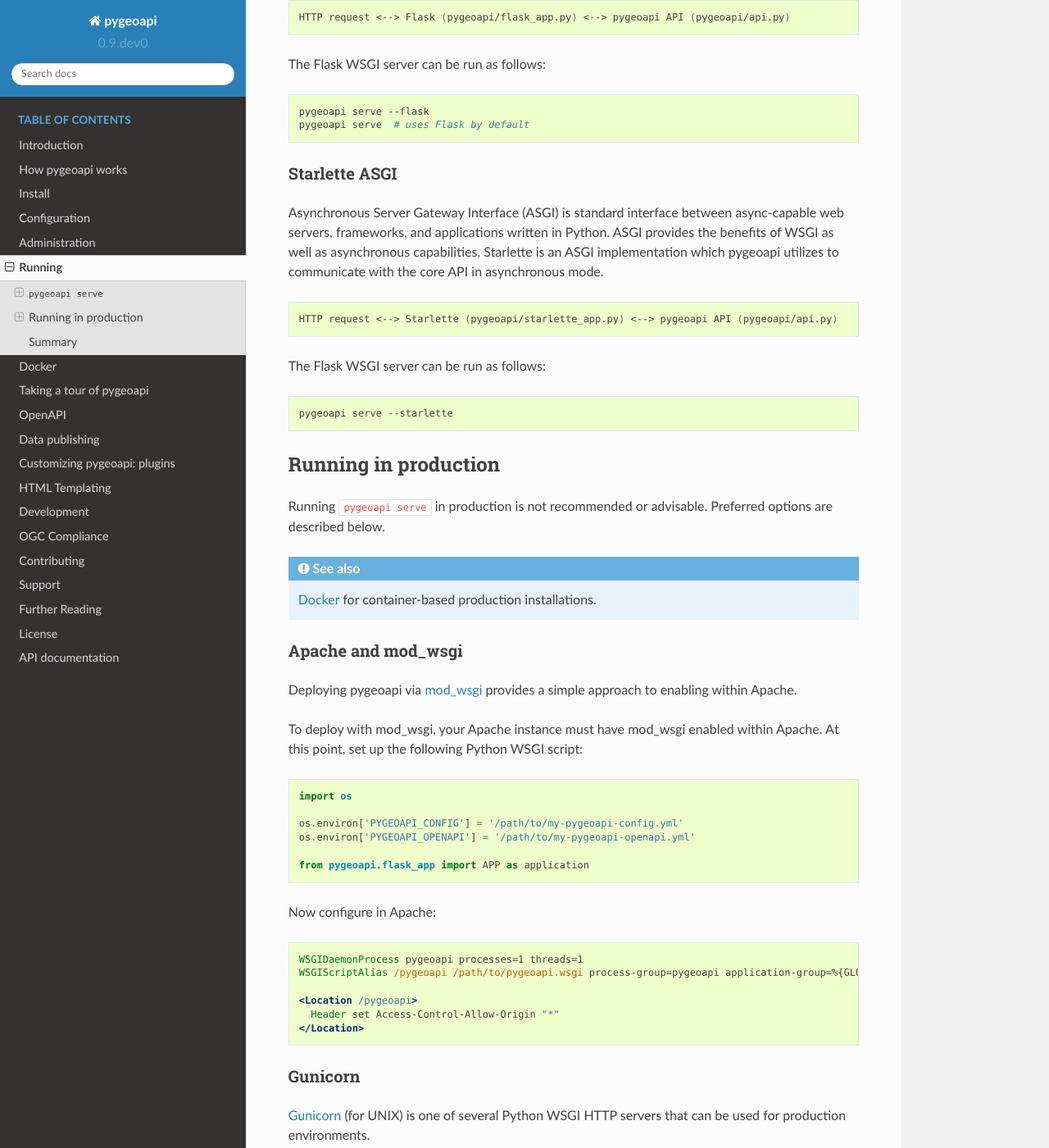
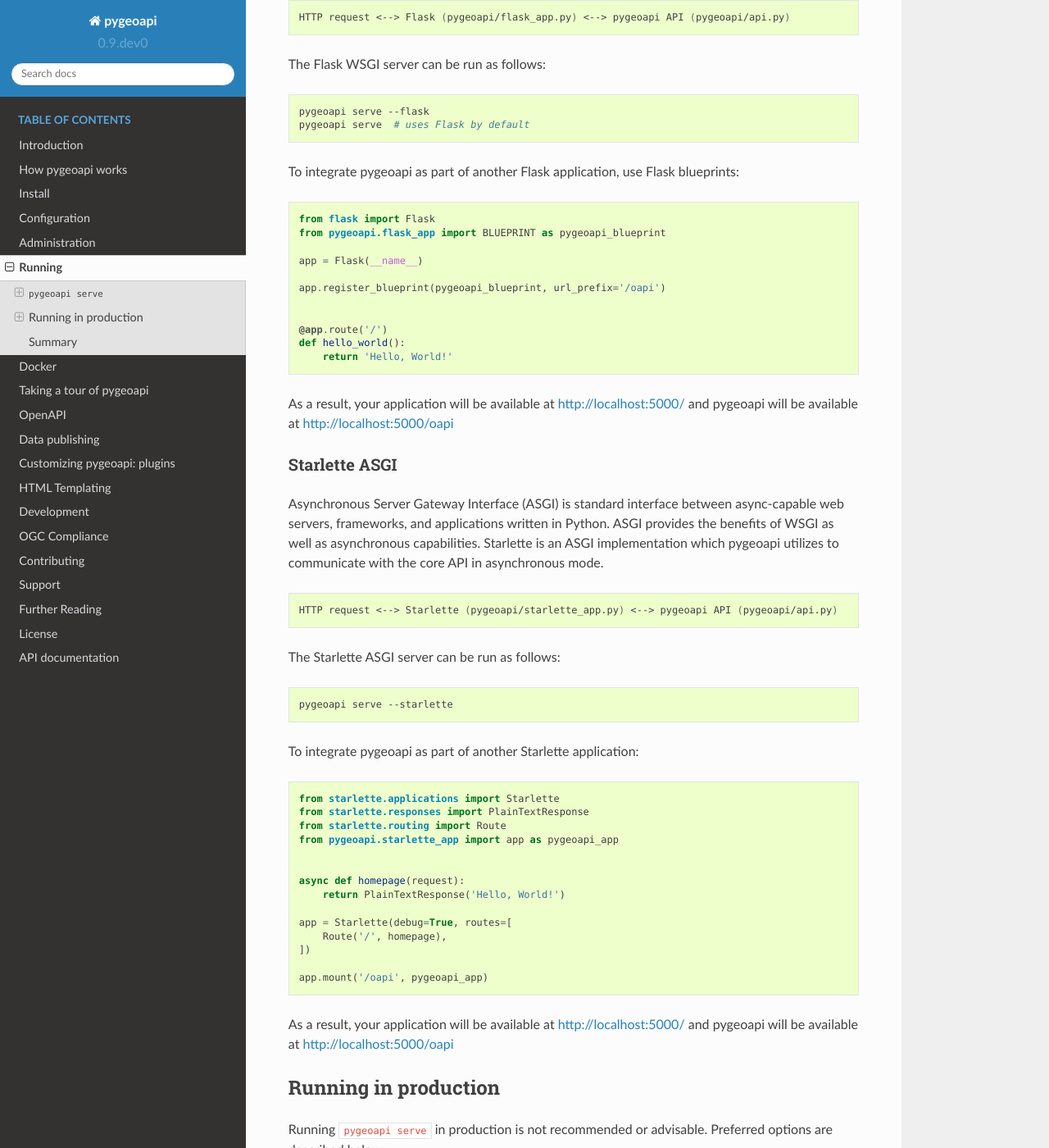
Before and after one commit to geopython/pygeoapi, a Sphinx documentation site: the page built from docs/source/running.rst, in a window 1280 px wide and 1400 px high, scrolled down 680 px. Shown: the whole window at 82% size. Built offline with Sphinx 7.4.7 and the Read the Docs theme 2.0.0, drawn with Linux system fonts in a browser that asks for light colours.

Commit message:
app mount updates (#548)
* refactor WSGI mounting and add docs

* fix ref

* fix Starlette routing for OACov

```diff
--- a/docs/source/running.rst
+++ b/docs/source/running.rst
@@ -38,6 +38,25 @@
    pygeoapi serve --flask
    pygeoapi serve  # uses Flask by default
 
+To integrate pygeoapi as part of another Flask application, use Flask blueprints:
+
+.. code-block:: python
+
+   from flask import Flask
+   from pygeoapi.flask_app import BLUEPRINT as pygeoapi_blueprint
+
+   app = Flask(__name__)
+
+   app.register_blueprint(pygeoapi_blueprint, url_prefix='/oapi')
+
+
+   @app.route('/')
+   def hello_world():
+       return 'Hello, World!'
+
+
+As a result, your application will be available at http://localhost:5000/ and pygeoapi will be available
+at http://localhost:5000/oapi
 
 Starlette ASGI
 ^^^^^^^^^^^^^^
@@ -51,12 +70,35 @@
    HTTP request <--> Starlette (pygeoapi/starlette_app.py) <--> pygeoapi API (pygeoapi/api.py)
 
 
-The Flask WSGI server can be run as follows:
+The Starlette ASGI server can be run as follows:
 
 .. code-block:: bash
 
    pygeoapi serve --starlette
 
+To integrate pygeoapi as part of another Starlette application:
+
+
+.. code-block:: python
+
+   from starlette.applications import Starlette
+   from starlette.responses import PlainTextResponse
+   from starlette.routing import Route
+   from pygeoapi.starlette_app import app as pygeoapi_app
+
+
+   async def homepage(request):
+       return PlainTextResponse('Hello, World!')
+
+   app = Starlette(debug=True, routes=[
+       Route('/', homepage),
+   ])
+
+   app.mount('/oapi', pygeoapi_app)
+
+
+As a result, your application will be available at http://localhost:5000/ and pygeoapi will be available
+at http://localhost:5000/oapi
 
 Running in production
 ---------------------
```
Also changed, not shown: 3 other files.
